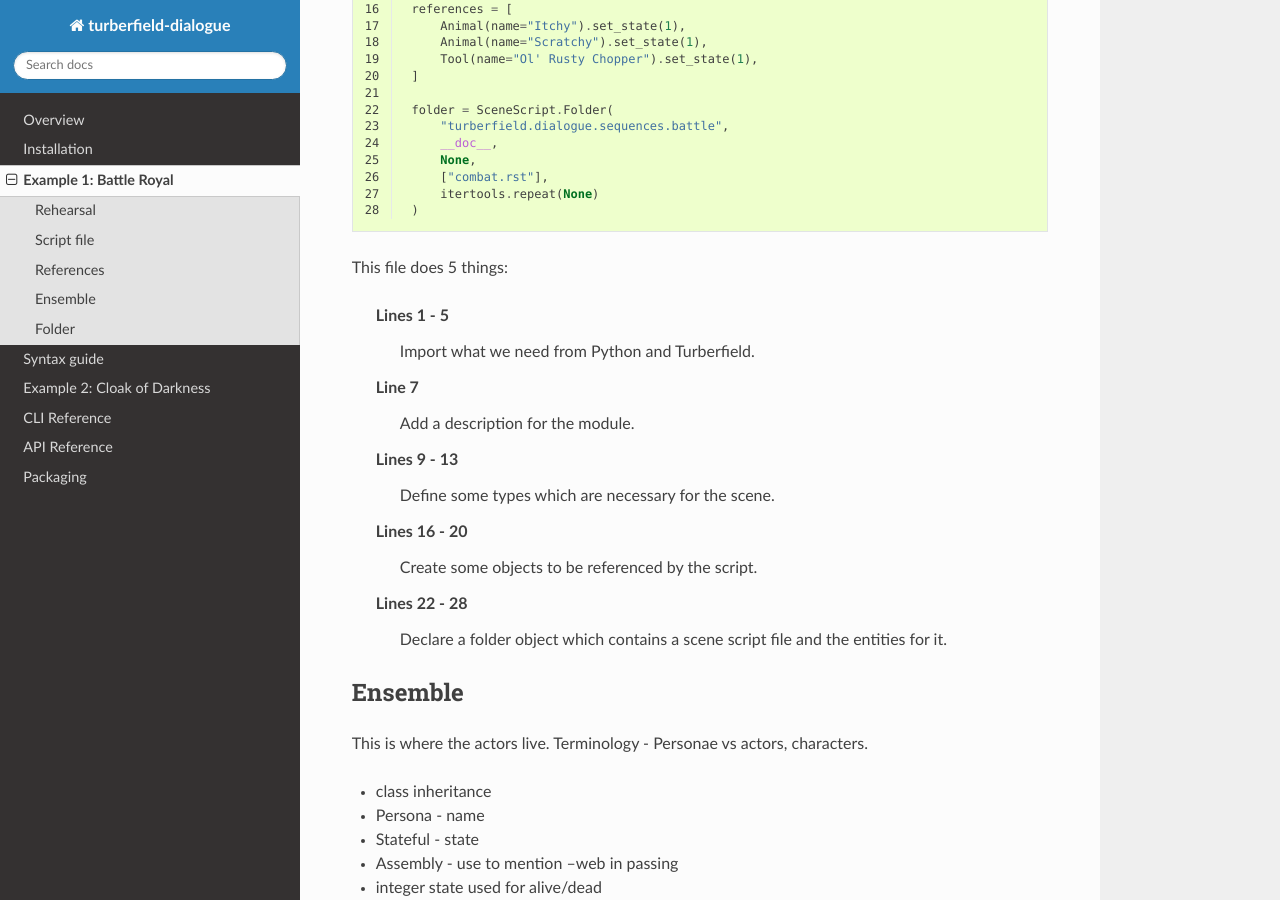
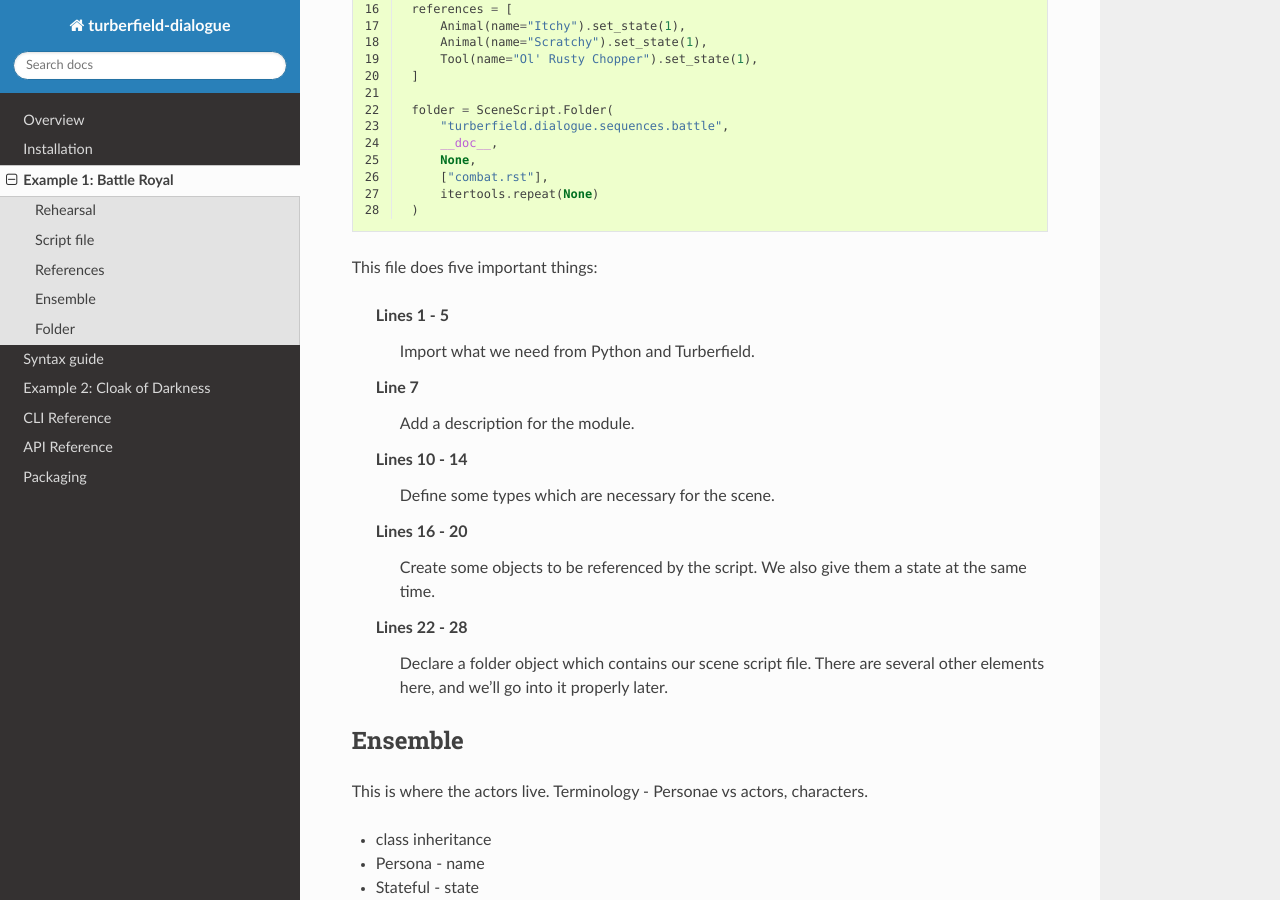
Before and after one commit to tundish/turberfield-dialogue, a Sphinx documentation site: the page built from turberfield/dialogue/doc/battle.rst, in a window 1280 px wide and 900 px high, scrolled down 2986 px. Built offline with Sphinx 7.4.7 and the Read the Docs theme 2.0.0, drawn with Linux system fonts in a browser that asks for light colours.

Commit message:
Doc fixes.

```diff
--- a/turberfield/dialogue/doc/battle.rst
+++ b/turberfield/dialogue/doc/battle.rst
@@ -166,19 +166,21 @@ Here below are its main features.
     )
 
 
-This file does 5 things:
+This file does five important things:
 
     Lines 1 - 5
         Import what we need from Python and Turberfield.
     Line 7
         Add a description for the module.
-    Lines 9 - 13
+    Lines 10 - 14
         Define some types which are necessary for the scene.
     Lines 16 - 20
         Create some objects to be referenced by the script.
+        We also give them a state at the same time.
     Lines 22 - 28
-        Declare a folder object which contains a scene script file
-        and the entities for it.
+        Declare a folder object which contains our scene script file.
+        There are several other elements here, and we'll go into it properly
+        later.
 
 Ensemble
 ========
```
